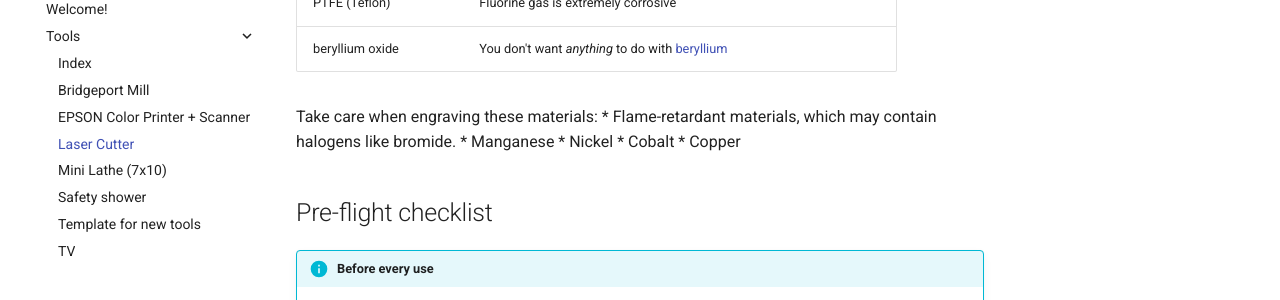
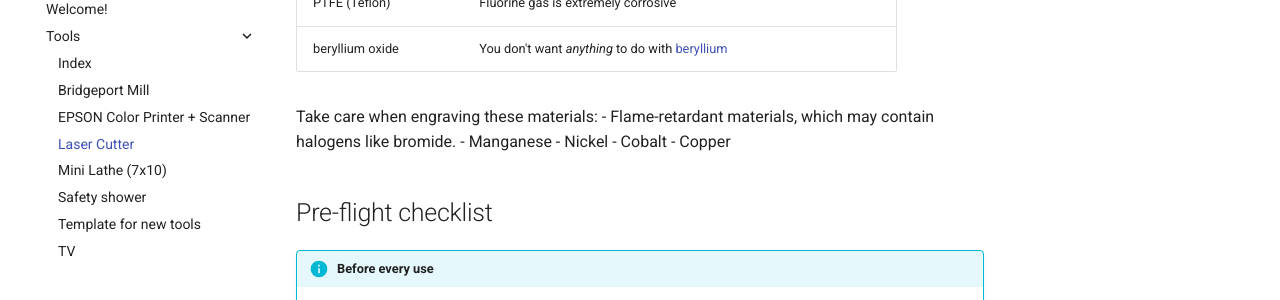
Before and after one commit to PawprintPrototyping/pawprintprototyping.github.io, an MkDocs documentation site: the page built from docs/tools/laser.md, in a window 1280 px wide and 900 px high, scrolled down 1872 px. Shown: the part 153-453 px from the top of the window. Built offline with MkDocs 1.6.1 and Material for MkDocs 9.7.7, drawn with Linux system fonts in a browser that asks for light colours; comment, search, counter and statistics services are not loaded; some of the changed text lies outside the part shown.

```diff
--- a/docs/tools/laser.md
+++ b/docs/tools/laser.md
@@ -64,11 +64,11 @@ Our Chinese laser, manufactured by Omtech, features:
 |beryllium oxide|You don't want *anything* to do with [beryllium](https://www.osha.gov/beryllium/health-effects)|
 
 Take care when engraving these materials:
-* Flame-retardant materials, which may contain halogens like bromide.
-* Manganese
-* Nickel
-* Cobalt
-* Copper
+- Flame-retardant materials, which may contain halogens like bromide.
+- Manganese
+- Nickel
+- Cobalt
+- Copper
 
 ## Pre-flight checklist
 
```
Also changed, not shown: other parts of docs/tools/laser.md (+6 -1 lines).
